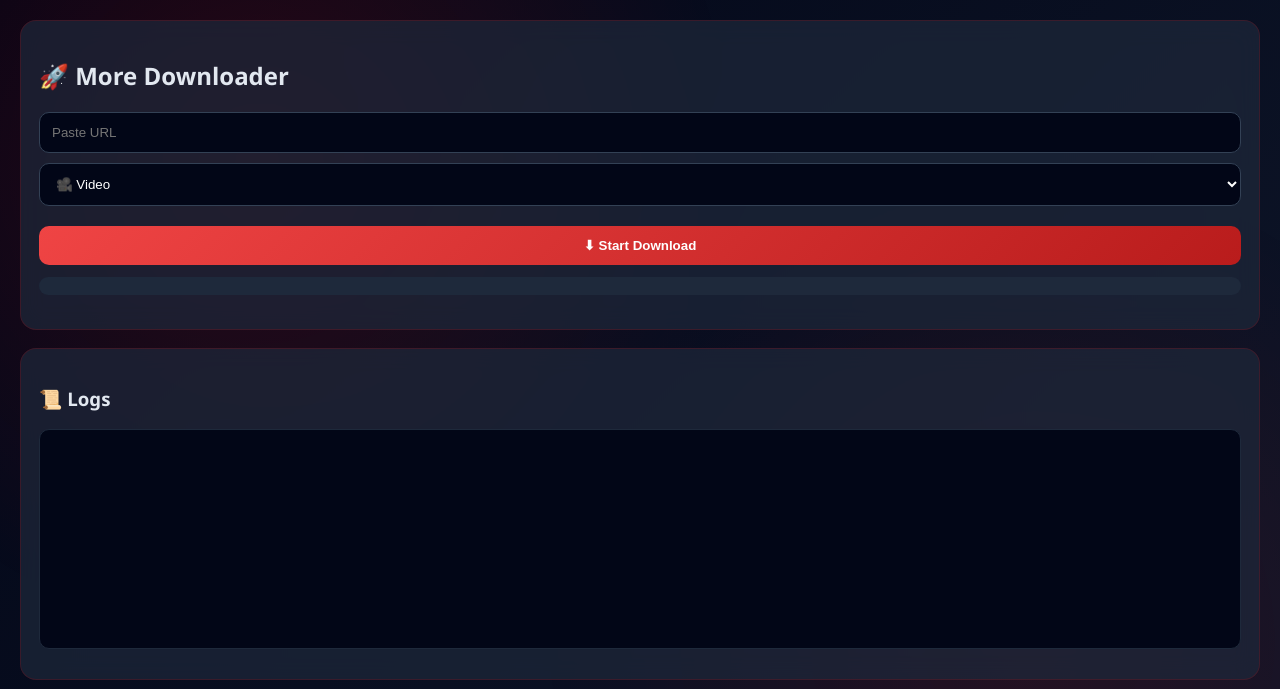
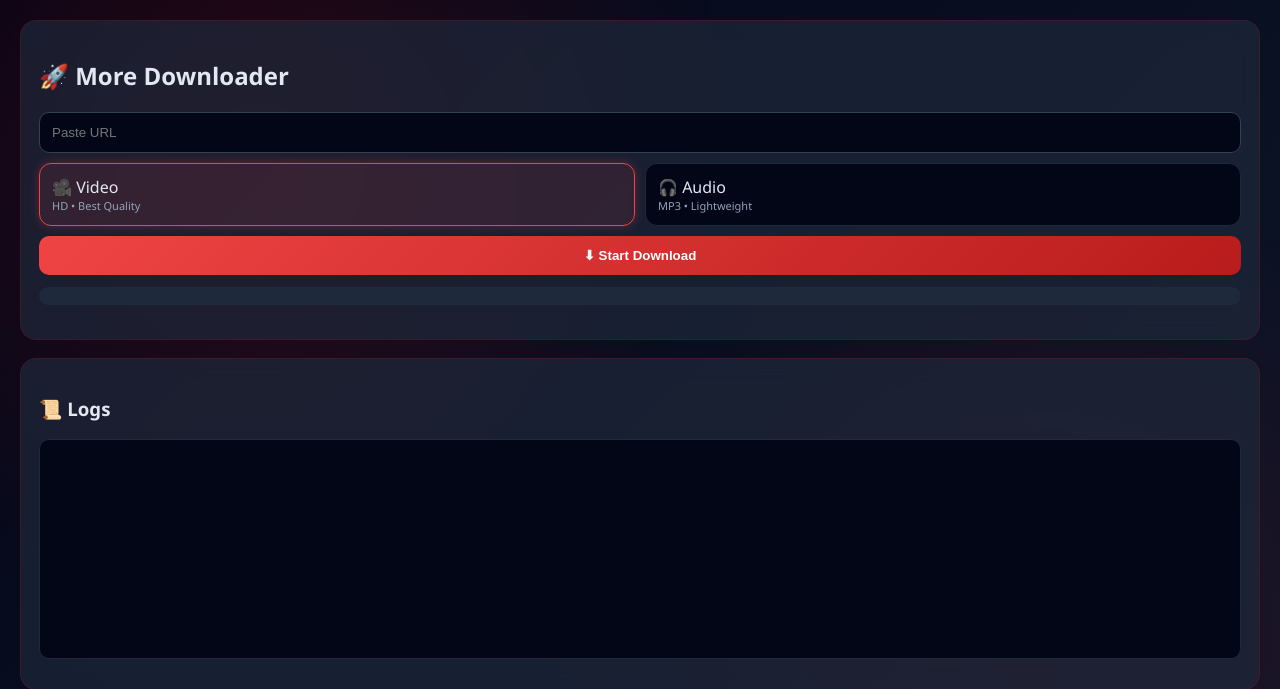
Before and after one commit to dinesh-more/more-downloader, a Flask app: page / in a window 1280 px wide. Shown: the top 689 px of the page. Run offline with Flask 3, Linux system fonts and the light colour scheme; data that the repository does not hold is empty.

Commit message:
enhanced selector mode

```diff
--- a/static/app.js
+++ b/static/app.js
@@ -138,4 +138,13 @@ function stopButtonLoader() {
     document.getElementById("btnText").innerText = "⬇ Start Download";
 }
 
+document.querySelectorAll(".mode-card").forEach(card => {
+    card.onclick = () => {
+        document.querySelectorAll(".mode-card").forEach(c => c.classList.remove("active"));
+        card.classList.add("active");
+
+        document.getElementById("mode").value = card.dataset.mode;
+    };
+});
+
 loadHistory();
--- a/static/style.css
+++ b/static/style.css
@@ -242,3 +242,34 @@ li:hover {
     90% { opacity: 1; }
     100% { opacity: 0; transform: translateY(20px); }
 }
+
+.mode-selector {
+    display: flex;
+    gap: 10px;
+}
+
+.mode-card {
+    flex: 1;
+    padding: 12px;
+    border-radius: 12px;
+    background: #020617;
+    border: 1px solid #1e293b;
+    cursor: pointer;
+    transition: 0.2s;
+}
+
+.mode-card small {
+    display: block;
+    font-size: 11px;
+    color: #94a3b8;
+}
+
+.mode-card:hover {
+    border-color: #ef4444;
+}
+
+.mode-card.active {
+    border-color: #ef4444;
+    background: rgba(239, 68, 68, 0.1);
+    box-shadow: 0 0 10px rgba(239, 68, 68, 0.3);
+}
--- a/templates/index.html
+++ b/templates/index.html
@@ -14,10 +14,19 @@
 
     <input id="url" onblur="loadPreview()" placeholder="Paste URL">
 
-    <select id="mode">
-        <option value="video">🎥 Video</option>
-        <option value="audio">🎧 MP3</option>
-    </select>
+    <div class="mode-selector">
+        <div class="mode-card active" data-mode="video">
+            🎥 Video
+            <small>HD • Best Quality</small>
+        </div>
+
+        <div class="mode-card" data-mode="audio">
+            🎧 Audio
+            <small>MP3 • Lightweight</small>
+        </div>
+    </div>
+
+    <input type="hidden" id="mode" value="video">
 
     <button id="downloadBtn" onclick="startDownload()">
         <span id="btnText">⬇ Start Download</span>
```
